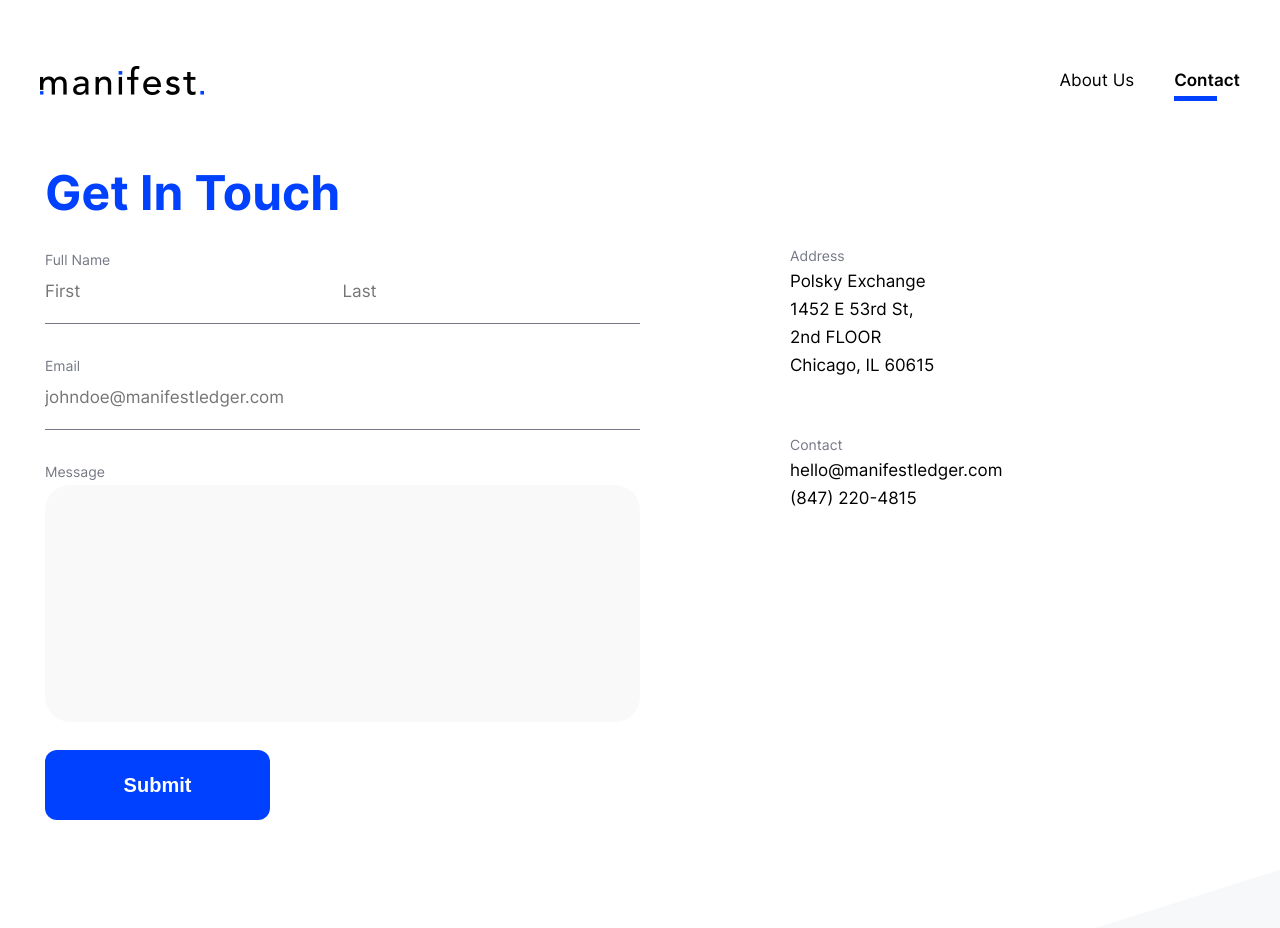
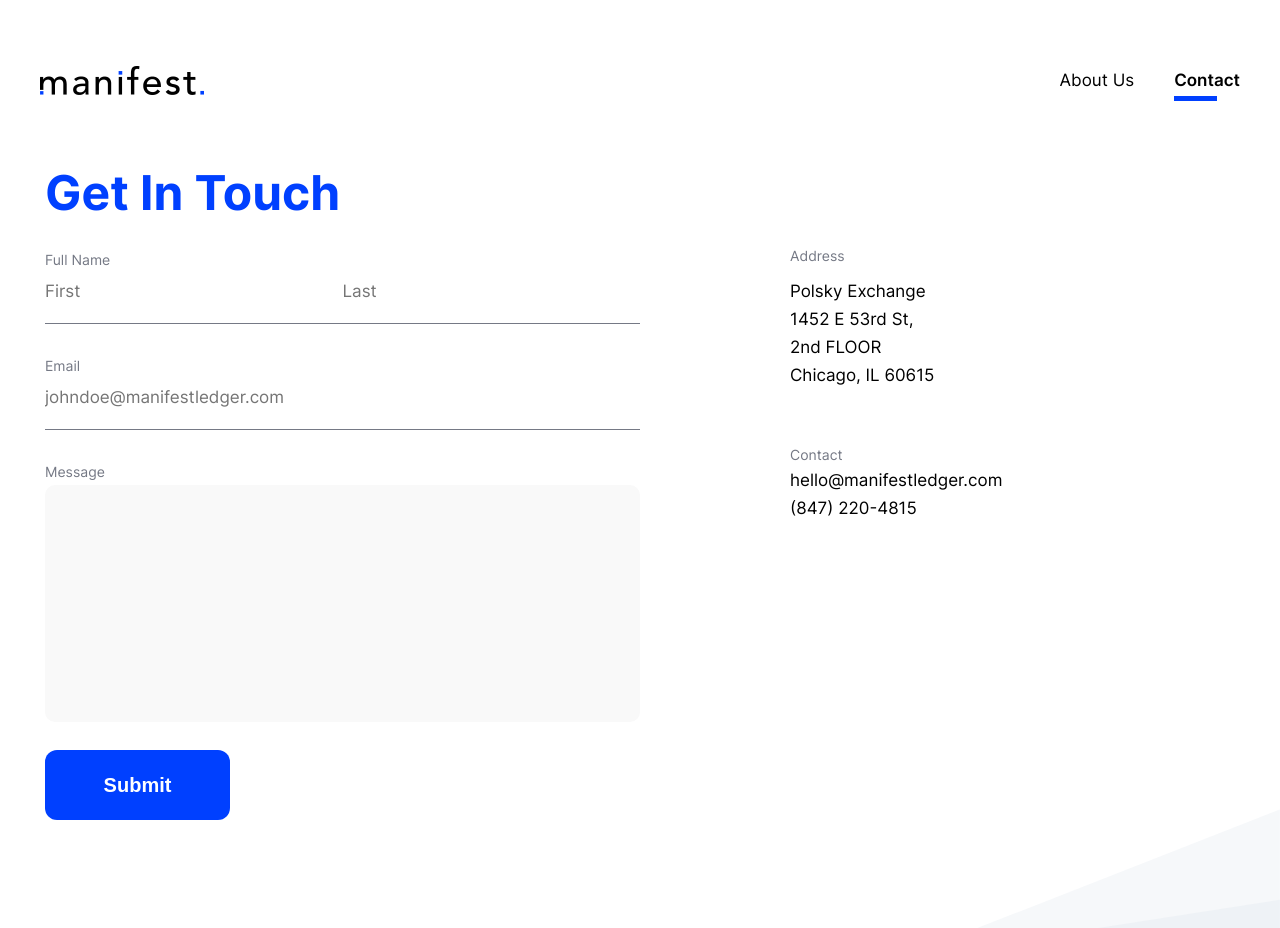
Before and after one commit to VestHQ/manifest_ledger, a Jekyll site: the page built from contact.html, in a window 1280 px wide. Shown: the top 928 px of the page. Built offline with Jekyll 4.4.1, drawn with Linux system fonts in a browser that asks for light colours; grey boxes are pictures that could not be loaded.

Commit message:
update contact page and fix footer bg image

```diff
--- a/_includes/contact.html
+++ b/_includes/contact.html
@@ -35,7 +37,8 @@
                         </div>
 
                         <div class="btn">
-                        <button type="submit" class="btn-solid-blue submit-button" id="submit-button">Submit</button>
+                            <button type="submit" class="btn-solid-blue submit-button"
+                                id="submit-button">Submit</button>
                         </div>
 
                     </div>
@@ -44,11 +47,11 @@
         </div>
 
         <div class="col contact-info">
-            <h5>Address</h5>
-            <address>Polsky Exchange</br/>1452 E 53rd St,</br/>2nd FLOOR</br/>Chicago, IL 60615</address>
+            <h5 class="contact-title">Address</h5>
+            <address>Polsky Exchange</br />1452 E 53rd St,</br />2nd FLOOR</br />Chicago, IL 60615</address>
 
             <h5>Contact</h5>
-            <p>hello@manifestledger.com</br/>(847) 220-4815</p>
+            <p>hello@manifestledger.com</br />(847) 220-4815</p>
         </div>
     </div>
 </section>
--- a/_sass/1-base/base.scss
+++ b/_sass/1-base/base.scss
@@ -1,6 +1,6 @@
 *,
 *::after,
-*::before{
+*::before {
   margin: 0;
   padding: 0;
   box-sizing: inherit;
@@ -9,26 +9,32 @@
 html {
   font-size: 62.5%;
 
-  @include respond(tab-land) {  // width < 1200?
+  @include respond(tab-land) {
+    // width < 1200?
     font-size: 56.25%;
   }
 
-  @include respond(tab-port) { // width < 900?
+  @include respond(tab-port) {
+    // width < 900?
     font-size: 50%;
   }
+
   @include respond(big-desktop) {
     font-size: 75%;
   }
 }
 
-body{
-  background: url('../images/manifest_footer.svg') no-repeat center bottom $white;
+body {
+  background: url('../images/manifest_footer_large.svg') no-repeat center bottom $white;
   box-sizing: border-box;
   font-family: $avenir;
   max-width: 114rem;
   min-height: 100vh;
-  // background-color: $white;
   overflow-x: hidden;
+
+  @include respond (phone) {
+    background-size: 430%;
+  }
 }
 
 .flex {
--- a/_sass/1-base/forms.scss
+++ b/_sass/1-base/forms.scss
@@ -22,7 +22,7 @@ form {
 	textarea {
 		background: $light-white;
 		border: none;
-		border-radius: 25px;
+		border-radius: 10px;
 		min-height: 237px;
 		padding: 20px;
 		resize: none;
--- a/_sass/1-base/variables.scss
+++ b/_sass/1-base/variables.scss
@@ -13,6 +13,7 @@ $light-blue-grey: #d4dcea;
 $primary-color: #0040ff;
 $primary-color-dark: #1544d0;
 $secondary-color: #b7c5ff;
+$light-hover: #4976FF;
 $gray: #e0e0e0;
 $grey2: #757985;
 $grey3: #c4c4c4;
--- a/_sass/3-layout/main.scss
+++ b/_sass/3-layout/main.scss
@@ -118,6 +118,10 @@
     }
   }
 
+  .submit-button {
+    min-width: 185px;
+  }
+
   .btn-solid-blue {
     background: $primary-color;
     border: 3px solid transparent;
@@ -134,9 +138,9 @@
     transition: background-color 0.5s ease;
 
     &:hover {
-      color: $primary-color;
-      background: $white;
-      border: 3px solid $primary-color;
+      color: $white;
+      background: $light-hover;
+      border: 3px solid $light-hover;
     }
 
     @include respond(large-phone) {
@@ -152,7 +156,6 @@
     line-height: 1.4;
     margin-bottom: 2rem;
     border: 1.5px solid $dark-blue;
-    //border-radius: 3px;
     color: black;
 
     font-size: 1.5rem;
--- a/_sass/main.scss
+++ b/_sass/main.scss
@@ -370,6 +370,10 @@ section.contact {
             margin-left: 150px;
             max-width: 300px;
 
+            .contact-title {
+                margin-bottom: 10px;
+            }
+
             @include respond(phone) {
                 margin-left: 0;
                 min-height: 300px;
```
Also changed, not shown: other parts of _includes/contact.html (+9 -4 lines), todo.md (added, +5 -0 lines). Lines whose indentation alone changed are shown as unchanged.
